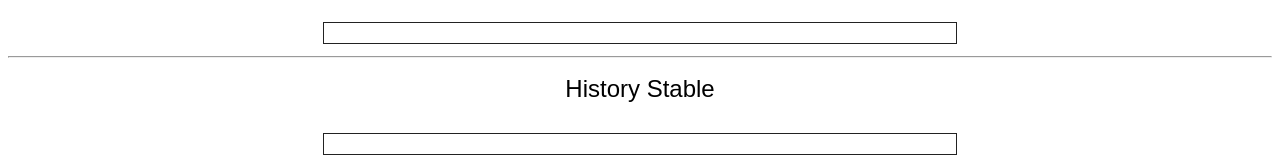
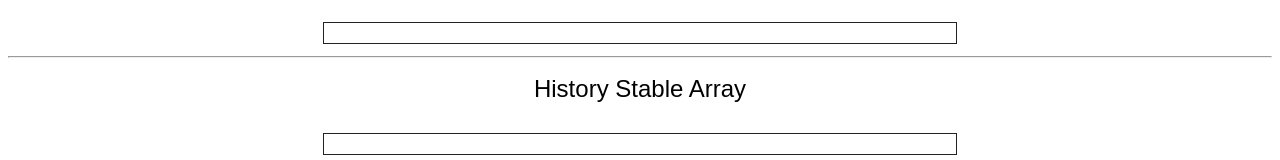
Before and after one commit to icpipeline-framework/hellosnapshot1-pub, a website built with webpack: page src/hellosnapshot1_assets/src/index.html in a window 1280 px wide. Shown: the part 372-532 px from the top of the page. Built offline with nearby package versions, Linux system fonts and the light colour scheme.

Commit message:
updated UI stable array

```diff
--- a/src/hellosnapshot1_assets/src/index.html
+++ b/src/hellosnapshot1_assets/src/index.html
@@ -29,7 +29,7 @@
     <section id="historyBuffer"></section>
     <hr>
     <p id="helloTitle">
-      History Stable
+      History Stable Array
     </p>
     <section id="historyStable"></section>
 </body>
```
Also changed, not shown: 1 other file.
